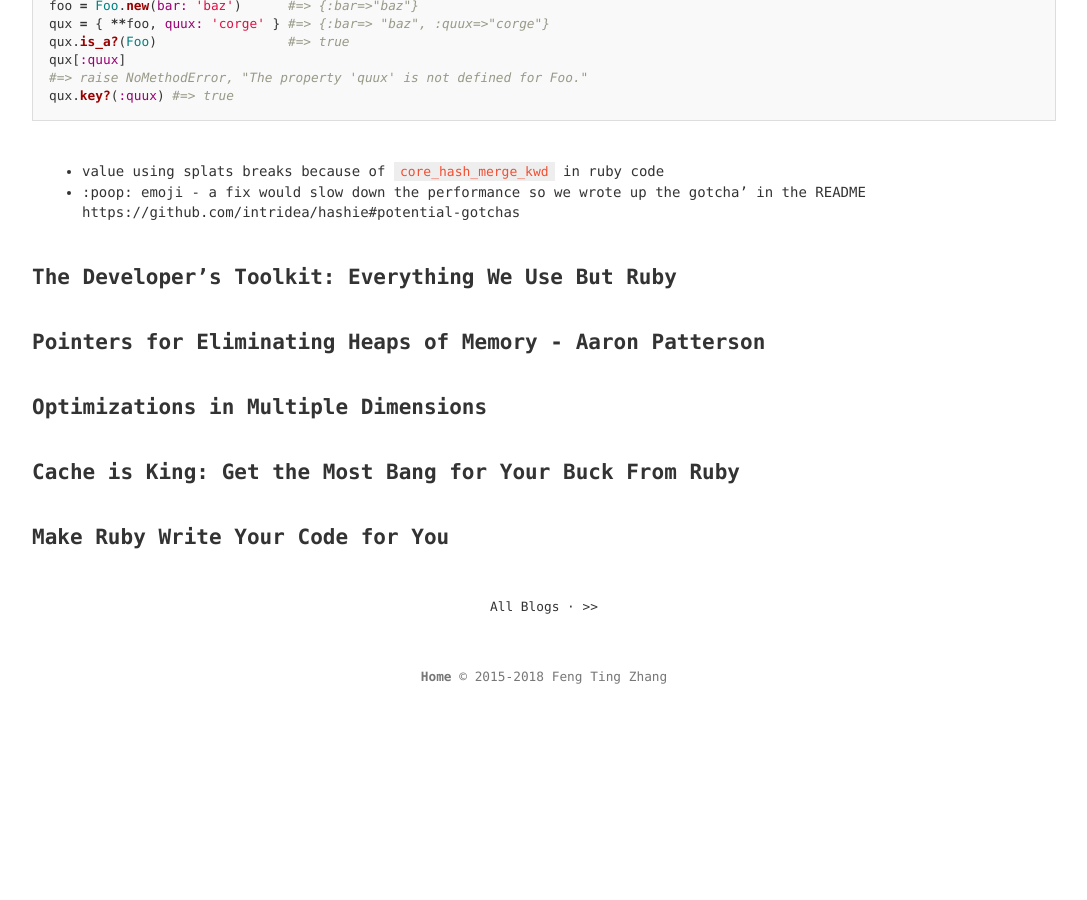
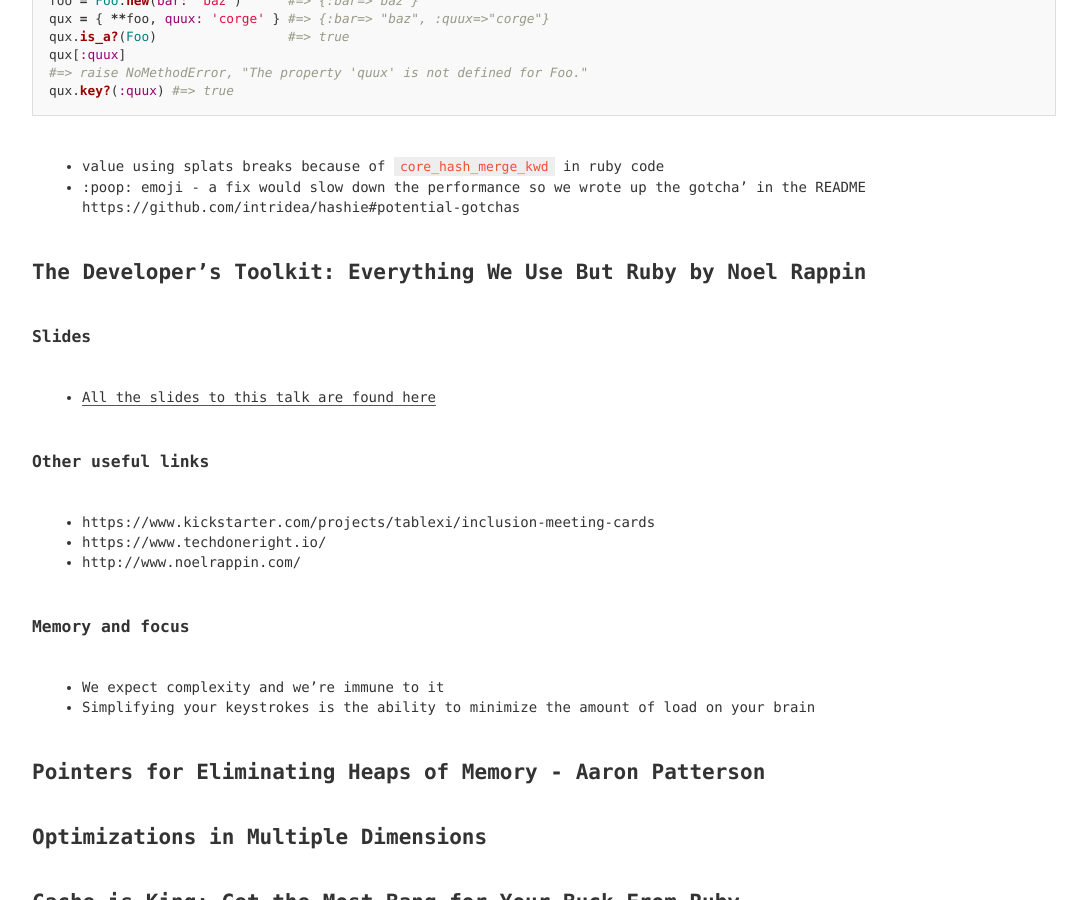
Before and after one commit to fengtingzhang/blog, a Jekyll site: the page built from _posts/2018-11-14-rubyconf-2018-day-two.md, in a window 1280 px wide and 900 px high, scrolled down 3005 px. Shown: the whole window, without its empty margins (96-1183 px from the left). Built offline with Jekyll 4.4.1, drawn with Linux system fonts in a browser that asks for light colours; before the commit the page ends 3727 px from its top, so only the background shows below that.

Commit message:
Update 2018-11-14-rubyconf-2018-day-two.md

```diff
--- a/_posts/2018-11-14-rubyconf-2018-day-two.md
+++ b/_posts/2018-11-14-rubyconf-2018-day-two.md
@@ -26,8 +26,7 @@
 * But if that one person didn't speak up, then we wouldn't have this feature
 
 ## Let's subclass Hash - what's the worst that could happen? by Michael Herold
-
-### This is a talk about the hashie gem
+* This is a talk about the hashie gem
 
 ### To err is human
 * This talk is centered about 3 bugs in the hashie library
@@ -129,7 +128,21 @@
 https://github.com/intridea/hashie#potential-gotchas
 
 
-## The Developer's Toolkit: Everything We Use But Ruby
+## The Developer's Toolkit: Everything We Use But Ruby by Noel Rappin
+
+### Slides
+* [All the slides to this talk are found here](http://bit.ly/dev-toolkit-cheat)
+
+### Other useful links
+* https://www.kickstarter.com/projects/tablexi/inclusion-meeting-cards
+* https://www.techdoneright.io/
+* http://www.noelrappin.com/
+
+### Memory and focus
+* We expect complexity and we're immune to it
+* Simplifying your keystrokes is the ability to minimize the amount of load on your brain
+
+
 ## Pointers for Eliminating Heaps of Memory - Aaron Patterson
 ## Optimizations in Multiple Dimensions
 ## Cache is King: Get the Most Bang for Your Buck From Ruby
```
